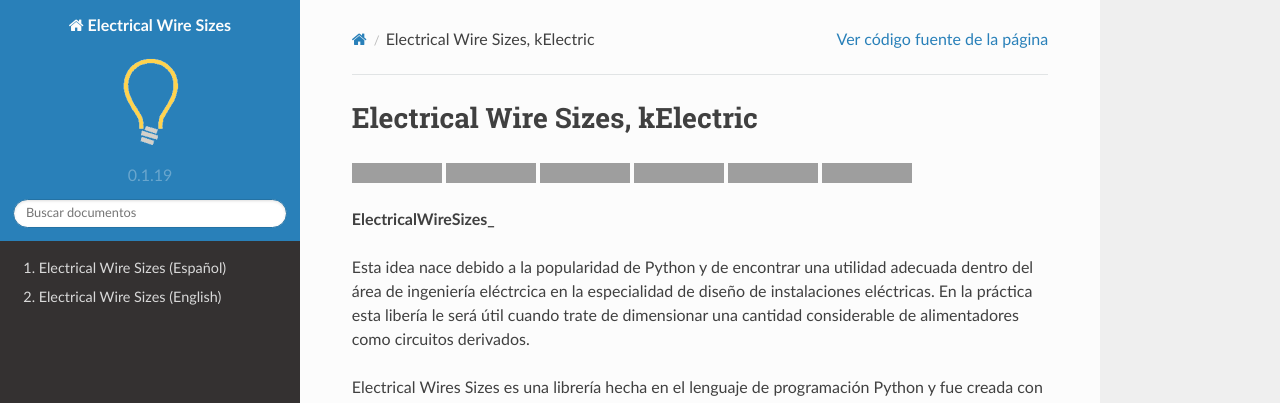
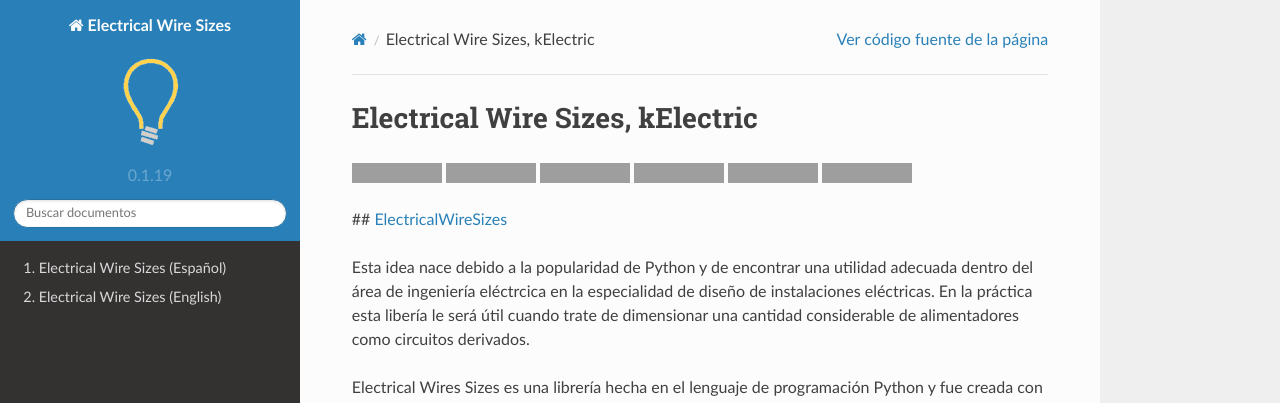
Before and after one commit to jacometoss/PyEWS, a Sphinx documentation site: the page built from docs/index.rst, in a window 1280 px wide and 900 px high, cut to the strip 0-403 px from the top of the window. Built offline with Sphinx 7.4.7 and the Read the Docs theme 2.0.0, drawn with Linux system fonts in a browser that asks for light colours; grey boxes are pictures that could not be loaded.

```diff
--- a/docs/index.rst
+++ b/docs/index.rst
@@ -3,7 +3,7 @@ Electrical Wire Sizes, kElectric
 |image1| |image2| |image3| |image4|
 |image5|\  |image6|
 
-**ElectricalWireSizes_**
+## ElectricalWireSizes_
 
 Esta idea nace debido a la popularidad de Python y de encontrar una utilidad
 adecuada dentro del área de ingeniería eléctrcica en la especialidad de diseño
```
